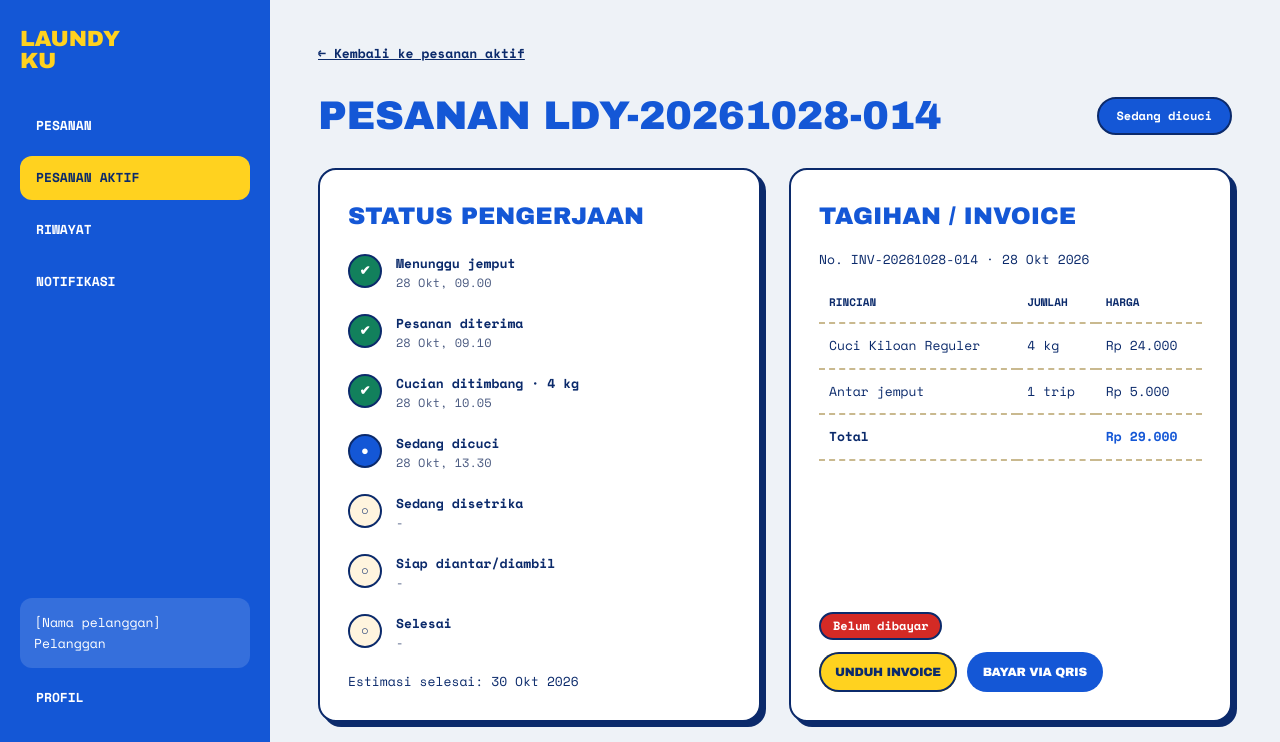
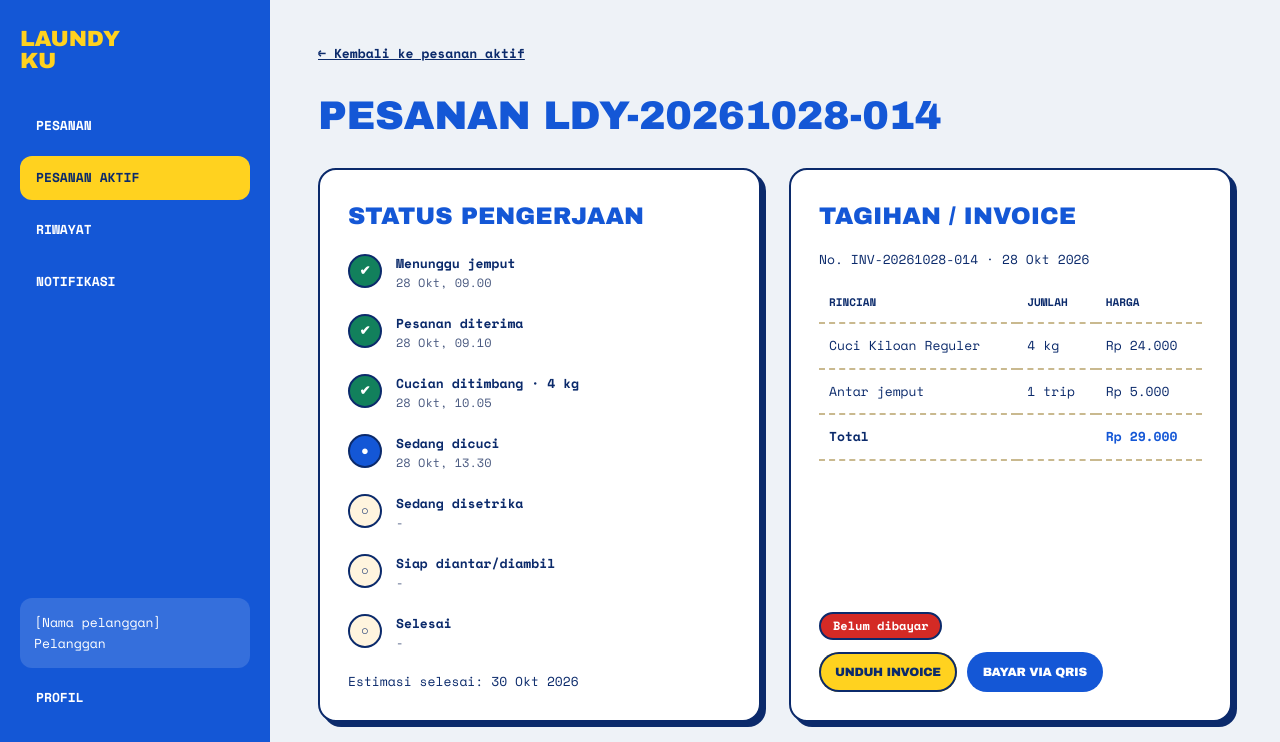
Before and after one commit to dimsssgt/washes, a Next.js app: page /pelanggan/aktif/1 in a window 1280 px wide. Shown: the top 742 px of the page. Built offline with nearby package versions, Linux system fonts and the light colour scheme.

Commit message:
feat: hapus badge sedang dicuci pada header detail pesanan

```diff
--- a/app/pelanggan/aktif/[kode]/page.tsx
+++ b/app/pelanggan/aktif/[kode]/page.tsx
@@ -43,16 +43,8 @@ export default function DetailPesananPage({
         </Link>
       </div>
 
-      {/* Header Judul & Status Chip */}
-      <div
-        style={{
-          display: "flex",
-          justifyContent: "space-between",
-          alignItems: "center",
-          gap: 16,
-          flexWrap: "wrap",
-        }}
-      >
+      {/* Header Judul */}
+      <div>
         <h1
           style={{
             fontFamily: "'Archivo Black', Impact, sans-serif",
@@ -66,22 +58,6 @@ export default function DetailPesananPage({
         >
           Pesanan {pesanan.kode}
         </h1>
-        <span
-          style={{
-            display: "inline-block",
-            border: "2px solid #0B2A6B",
-            borderRadius: 999,
-            padding: "8px 18px",
-            fontFamily: "'Space Mono', monospace",
-            fontSize: 12,
-            fontWeight: 700,
-            whiteSpace: "nowrap",
-            background: "#1457D6",
-            color: "#fff",
-          }}
-        >
-          Sedang dicuci
-        </span>
       </div>
 
       {/* Grid 2 Kolom: Status Pengerjaan & Tagihan/Invoice */}
```
